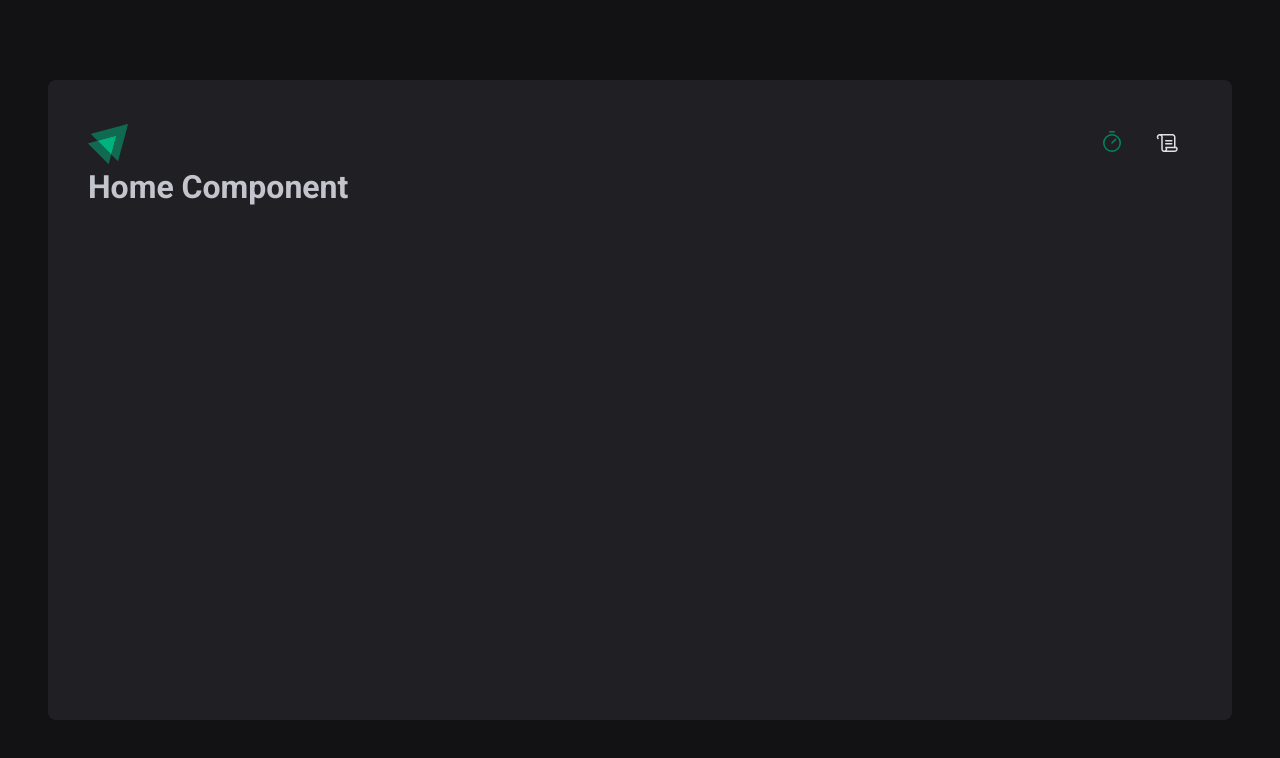
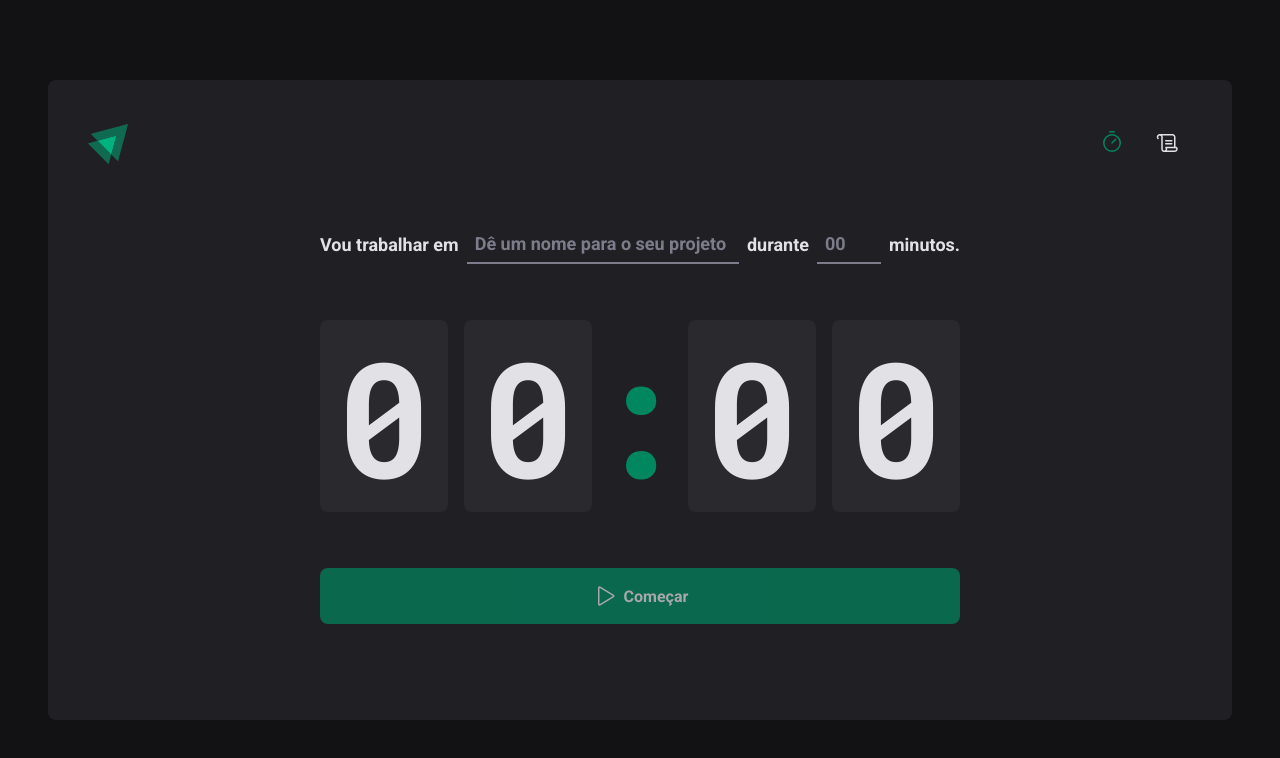
Before and after one commit to AlanShishido/react-pomodoro, a React (Vite) app: page / in a window 1280 px wide. Shown: the top 758 px of the page. Built offline with nearby package versions, Linux system fonts and the light colour scheme.

Commit message:
Home page done

```diff
--- a/src/components/Timer.tsx
+++ /dev/null
@@ -1,3 +0,0 @@
-export function Timer() {
-  return <h1>Testando</h1>
-}
--- a/src/pages/History.tsx
+++ /dev/null
@@ -1,3 +0,0 @@
-export function History() {
-  return <h1>History Component</h1>
-}
--- /dev/null
+++ b/src/pages/History/index.tsx
@@ -0,0 +1,3 @@
+export function History() {
+  return <h1>History</h1>
+}
--- a/src/pages/Home.tsx
+++ /dev/null
@@ -1,3 +0,0 @@
-export function Home() {
-  return <h1>Home Component</h1>
-}
--- /dev/null
+++ b/src/pages/Home/index.tsx
@@ -0,0 +1,60 @@
+import { Play } from 'phosphor-react'
+import {
+  CountDownContainer,
+  FormContainer,
+  HomeContainer,
+  MinutesAmountInput,
+  Separator,
+  StartCountDownButton,
+  TaskInput,
+} from './styles'
+
+export function Home() {
+  return (
+    <HomeContainer>
+      <form action="">
+        <FormContainer>
+          <label htmlFor="task">Vou trabalhar em</label>
+          <TaskInput
+            id="task"
+            list="task-suggestions"
+            placeholder="Dê um nome para o seu projeto"
+          />
+
+          <datalist id="task-suggestions">
+            <option value="Projeto 1" />
+            <option value="Projeto 2" />
+            <option value="Projeto 3" />
+            <option value="Projeto 4" />
+            <option value="Banana" />
+          </datalist>
+
+          <label htmlFor="minutesAmount">durante</label>
+          <MinutesAmountInput
+            type="number"
+            id="minutesAmount"
+            placeholder="00"
+            step={5}
+            min={5}
+            max={60}
+          />
+
+          <span>minutos.</span>
+        </FormContainer>
+
+        <CountDownContainer>
+          <span>0</span>
+          <span>0</span>
+          <Separator>:</Separator>
+          <span>0</span>
+          <span>0</span>
+        </CountDownContainer>
+
+        <StartCountDownButton disabled type="submit">
+          <Play size={24} />
+          Começar
+        </StartCountDownButton>
+      </form>
+    </HomeContainer>
+  )
+}
--- /dev/null
+++ b/src/pages/Home/styles.ts
@@ -0,0 +1,112 @@
+import styled from 'styled-components'
+
+export const HomeContainer = styled.main`
+  flex: 1;
+
+  display: flex;
+  flex-direction: column;
+  align-items: center;
+  justify-content: center;
+
+  form {
+    display: flex;
+    flex-direction: column;
+    align-items: center;
+    gap: 3.5rem;
+  }
+`
+
+export const FormContainer = styled.div`
+  width: 100%;
+  display: flex;
+  align-items: center;
+  gap: 0.5rem;
+  color: ${(props) => props.theme['gray-100']};
+  font-size: 1.125rem;
+  font-weight: bold;
+  flex-wrap: wrap;
+`
+
+const BaseInput = styled.input`
+  background: transparent;
+  height: 2.5rem;
+  border: 0;
+  border-bottom: 2px solid ${(props) => props.theme['gray-500']};
+  font-weight: bold;
+  font-size: 1.125rem;
+  padding: 0 0.5rem;
+  color: ${(props) => props.theme['gray-100']};
+
+  &:focus {
+    box-shadow: none;
+    border-color: ${(props) => props.theme['green-500']};
+  }
+
+  &::placeholder {
+    color: ${(p) => p.theme['gray-500']};
+  }
+`
+
+export const TaskInput = styled(BaseInput)`
+  flex: 1;
+
+  &::-webkit-calendar-picker-indicator {
+    display: none !important;
+  }
+`
+
+export const MinutesAmountInput = styled(BaseInput)`
+  width: 4rem;
+`
+
+export const CountDownContainer = styled.div`
+  font-family: 'Roboto Mono', monospace;
+  font-size: 10rem;
+  line-height: 8rem;
+  color: ${(props) => props.theme['gray-100']};
+
+  display: flex;
+  gap: 1rem;
+
+  span {
+    background: ${(props) => props.theme['gray-700']};
+    padding: 2rem 1rem;
+    border-radius: 8px;
+  }
+`
+
+export const Separator = styled.div`
+  padding: 2rem 0;
+  color: ${(props) => props.theme['green-500']};
+
+  width: 4rem;
+  overflow: hidden;
+  display: flex;
+  justify-content: center;
+`
+export const StartCountDownButton = styled.button`
+  width: 100%;
+  border: 0;
+  padding: 1rem;
+  border-radius: 8px;
+
+  display: flex;
+  align-items: center;
+  justify-content: center;
+  gap: 0.5rem;
+  font-weight: bold;
+
+  cursor: pointer;
+
+  background: ${(props) => props.theme['green-500']};
+  color: ${(props) => props.theme['gray-100']};
+
+  &:disabled {
+    opacity: 0.7;
+    cursor: not-allowed;
+  }
+
+  &:not(:disabled):hover {
+    background: ${(props) => props.theme['green-700']};
+  }
+`
--- a/src/styles/global.ts
+++ b/src/styles/global.ts
@@ -15,6 +15,7 @@ export const GlobalStyle = createGlobalStyle`
     body {
         background: ${({ theme }) => theme['gray-900']};
         color:  ${({ theme }) => theme['gray-300']};
+        -webkit-font-smoothing: antialised;
     }
 
     body, input, textarea, button {
```
Also changed, not shown: src/components/Button.styles.ts (deleted, +0 -30 lines), src/components/Button.tsx (deleted, +0 -9 lines), src/components/Timer.styles.ts (deleted, +0 -9 lines), src/pages/History/styles.ts (added).
